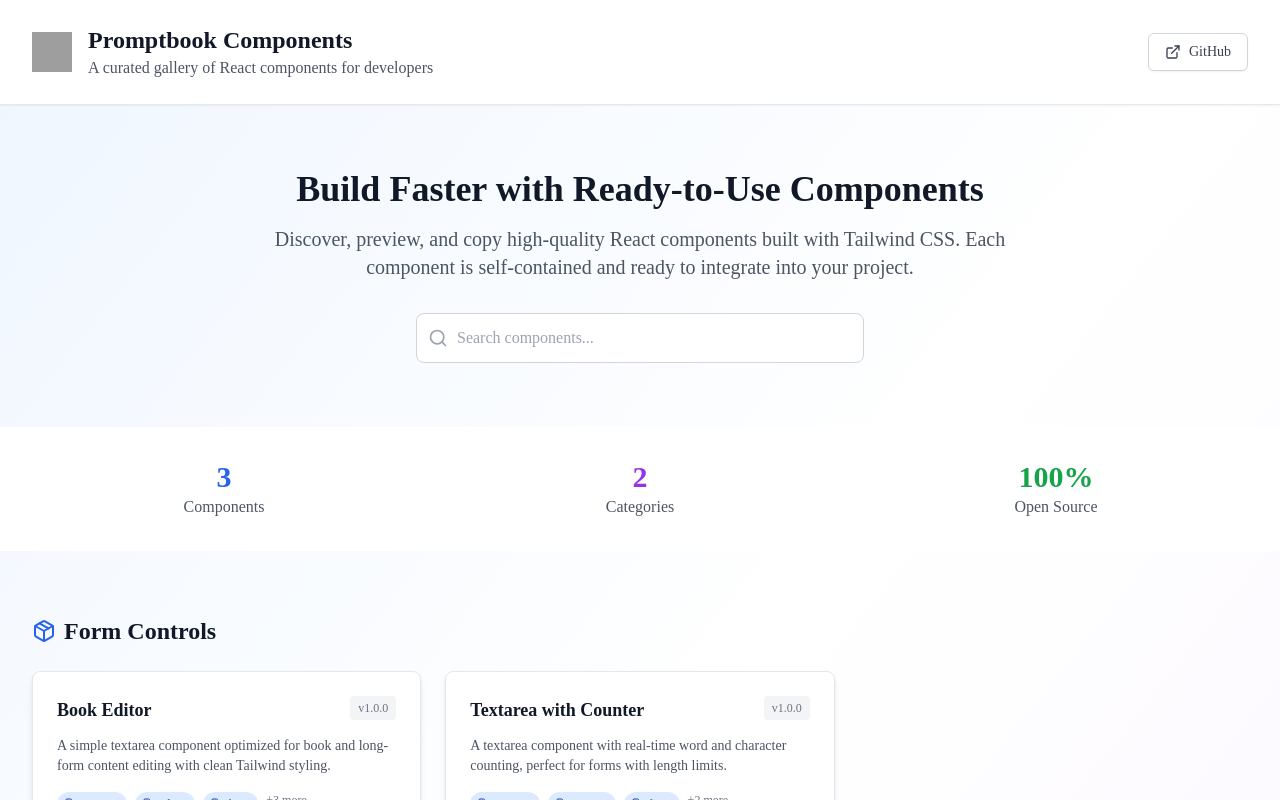
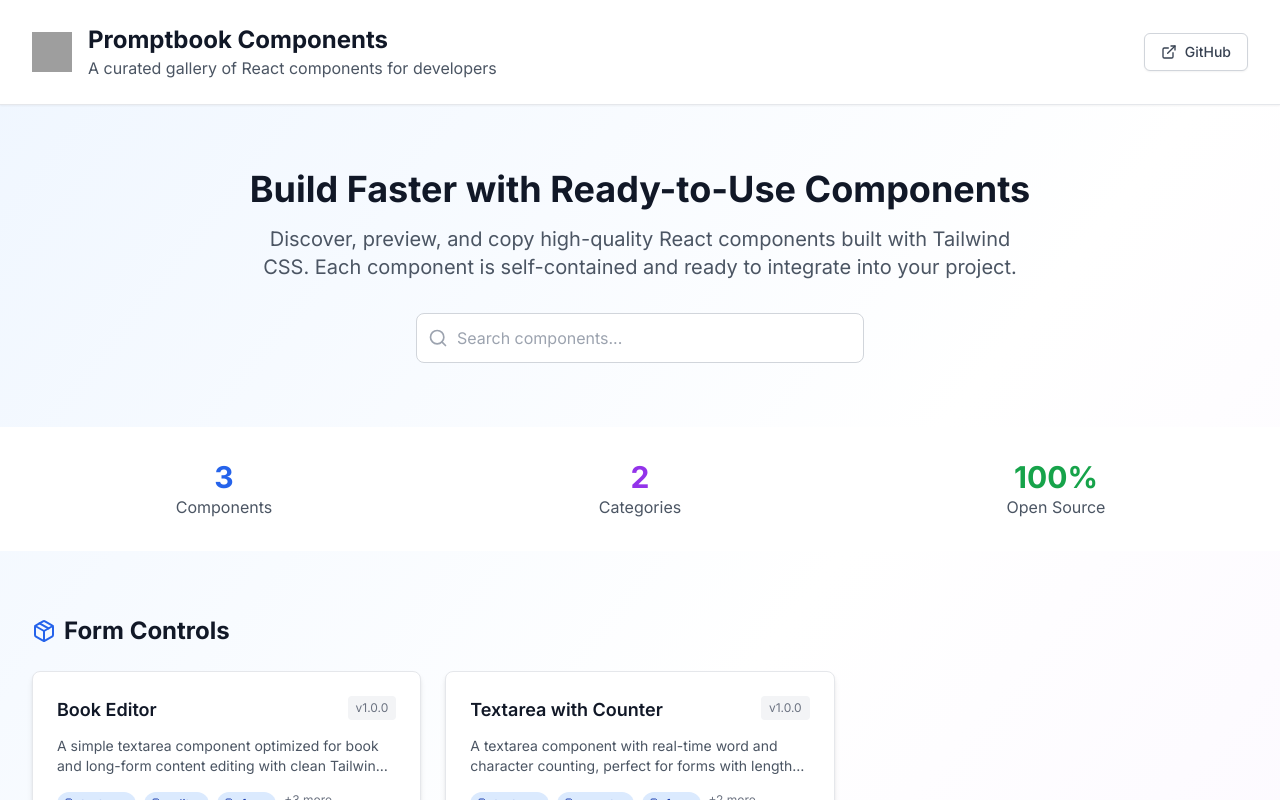
Before and after one commit to webgptorg/book-components, a Next.js app: page / in a window 1280 px wide. Shown: the top 800 px of the page. Built offline with nearby package versions, Linux system fonts and the light colour scheme; grey boxes are pictures that could not be loaded.

Commit message:
Use `Inter` font

```diff
--- a/src/app/layout.tsx
+++ b/src/app/layout.tsx
@@ -1,40 +1,33 @@
-import type { Metadata } from "next";
-import { Geist, Geist_Mono } from "next/font/google";
-import "./globals.css";
+import type { Metadata } from 'next';
+import { Inter } from 'next/font/google';
+import './globals.css';
 
-const geistSans = Geist({
-  variable: "--font-geist-sans",
-  subsets: ["latin"],
-});
+const inter = Inter({ subsets: ['latin'] });
 
-const geistMono = Geist_Mono({
-  variable: "--font-geist-mono",
-  subsets: ["latin"],
-});
 
 export const metadata: Metadata = {
-  title: "Promptbook Components Gallery",
-  description: "A showcase of React components for developers using Promptbook technology",
-  keywords: ["React", "Components", "Promptbook", "UI", "Gallery", "Developers"],
-  authors: [{ name: "Promptbook Team" }],
+    title: 'Promptbook Components Gallery',
+    description: 'A showcase of React components for developers using Promptbook technology',
+    keywords: ['React', 'Components', 'Promptbook', 'UI', 'Gallery', 'Developers'],
+    authors: [{ name: 'Promptbook Team' }],
     openGraph: {
-    title: "Promptbook Components Gallery",
-    description: "A showcase of React components for developers using Promptbook technology",
-    type: "website",
+        title: 'Promptbook Components Gallery',
+        description: 'A showcase of React components for developers using Promptbook technology',
+        type: 'website',
         images: [
             {
-        url: "https://www.ptbk.io/design",
+                url: 'https://www.ptbk.io/design',
                 width: 1200,
                 height: 630,
-        alt: "Promptbook Components Gallery",
+                alt: 'Promptbook Components Gallery',
             },
         ],
     },
     twitter: {
-    card: "summary_large_image",
-    title: "Promptbook Components Gallery",
-    description: "A showcase of React components for developers using Promptbook technology",
-    images: ["https://www.ptbk.io/design"],
+        card: 'summary_large_image',
+        title: 'Promptbook Components Gallery',
+        description: 'A showcase of React components for developers using Promptbook technology',
+        images: ['https://www.ptbk.io/design'],
     },
 };
 
@@ -48,11 +41,7 @@
             <head>
                 <link rel="icon" href="https://www.ptbk.io/design" />
             </head>
-      <body
-        className={`${geistSans.variable} ${geistMono.variable} antialiased bg-white text-gray-900`}
-      >
-        {children}
-      </body>
+            <body className={`${inter.className} antialiased bg-white text-gray-900`}>{children}</body>
         </html>
     );
 }
```
Lines whose indentation alone changed are shown as unchanged.
